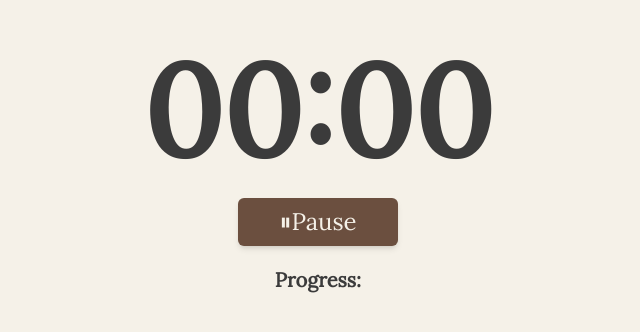
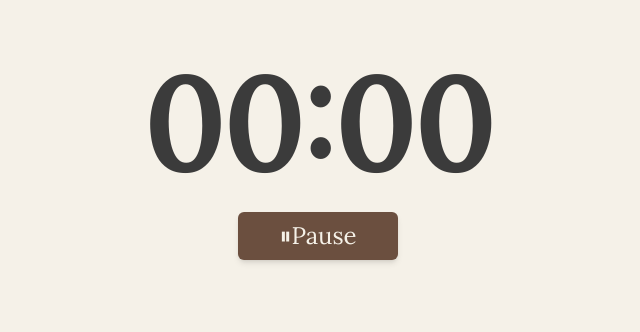
Before and after one commit to ishi-pishi/brainhaven, a React (Vite) app in the folder frontend/: page /timer in a window 1280 px wide. Shown: the part 242-574 px from the top of the page, without its empty margins (322-962 px from the left). Built offline with nearby package versions, Linux system fonts and the light colour scheme.

Commit message:
Minor change (remove progress text)

```diff
--- a/frontend/src/components/pomodoroSession/CurrentBlockDisplay.tsx
+++ b/frontend/src/components/pomodoroSession/CurrentBlockDisplay.tsx
@@ -18,7 +18,7 @@ export function CurrentBlockDisplay() {
 
   return (
     <div className="text-xl font-semibold text-text">
-      Progress: {label}
+      {label}
     </div>
   );
 }
```
